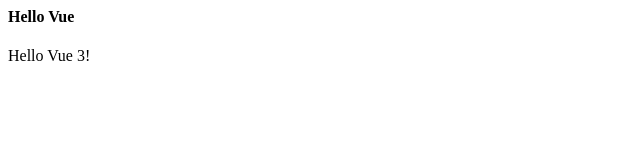
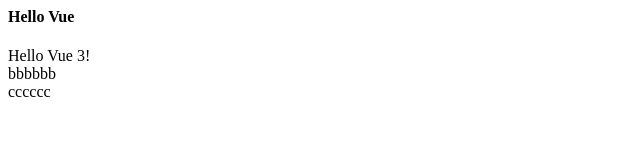
Before and after one commit to Tarascs/tarascs.github.io, a plain HTML site: page index.html in a window 1280 px wide. Shown: the whole page, without its empty margins (0-640 px from the left). Drawn offline with nearby package versions, Linux system fonts and the light colour scheme.

Commit message:
Add files via upload
new commit

```diff
--- a/index.html
+++ b/index.html
@@ -6,24 +6,51 @@
         <div id="app">
             <h4>Hello Vue</h5>
             {{ message }}
+            <br/>
+                {{b}}
+            <br/>
+                {{c}}
         </div>
     </body>
     <script>
-        const { createApp, ref } = Vue
+        const { createApp, ref, onMounted } = Vue
+
+
+
+        let b = ref('bbbbbb');
+        let c = ref('cccccc');
 
         createApp({
             setup() {
                 const message = ref('Hello Vue 3!')
-                return { message }
+
+                const initialize = () => {
+                    let urlParams = new URLSearchParams(window.location.search);
+                    console.log(urlParams.has('a')); // true
+                    console.log(urlParams.get('a')); // "MyParam"
+                    b = urlParams.has('a');
+                    c = urlParams.get('a');
+                };
+
+                onMounted(() => initialize());
+
+                return {
+                    message,
+                    b,
+                    c,
+                    initialize,
+                }
             },
         }).mount('#app')
 
-        var vm = new Vue({
-            created() {
-                let urlParams = new URLSearchParams(window.location.search);
-                console.log(urlParams.has('yourParam')); // true
-                console.log(urlParams.get('yourParam')); // "MyParam"
-            },
-        });
+
+
+        // var vm = new Vue({
+        //     created() {
+        //         let urlParams = new URLSearchParams(window.location.search);
+        //         console.log(urlParams.has('yourParam')); // true
+        //         console.log(urlParams.get('yourParam')); // "MyParam"
+        //     },
+        // });
     </script>
 </html>
```
